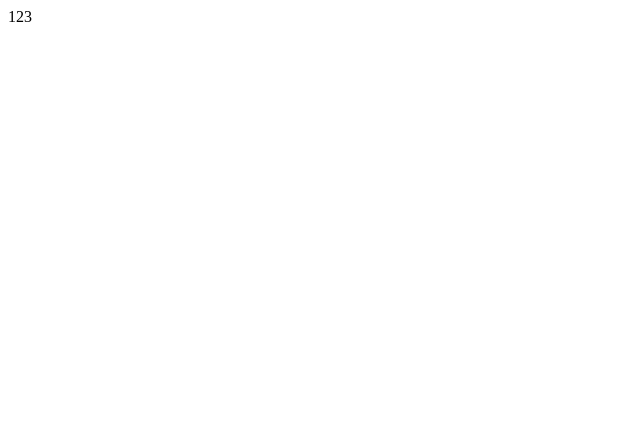
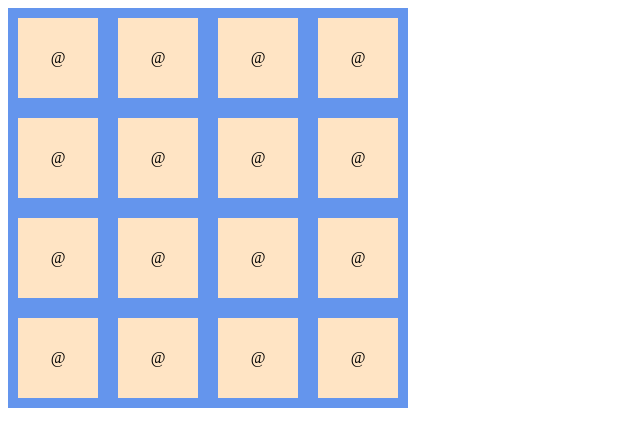
Before and after one commit to RustamV/memory, a React (Create React App) app: page / in a window 1280 px wide. Shown: the top 446 px of the page, without its empty margins (0-640 px from the left). Built offline with nearby package versions, Linux system fonts and the light colour scheme.

Commit message:
grid & cell components

```diff
--- a/package.json
+++ b/package.json
@@ -10,6 +10,7 @@
     "@types/node": "^12.20.29",
     "@types/react": "^17.0.29",
     "@types/react-dom": "^17.0.9",
+    "node-sass": "^6.0.1",
     "react": "^17.0.2",
     "react-dom": "^17.0.2",
     "react-scripts": "4.0.3",
--- /dev/null
+++ b/src/components/Cell/index.module.scss
@@ -0,0 +1,8 @@
+.cell {
+    width: 80px;
+    height: 80px;
+    background-color: bisque;
+    display: flex;
+    justify-content: center;
+    align-items: center;
+}
--- /dev/null
+++ b/src/components/Cell/index.tsx
@@ -0,0 +1,17 @@
+import styles from "./index.module.scss";
+
+const Cell = ({
+    id,
+    x,
+    y,
+    content
+}: {
+    id: number;
+    x: number;
+    y: number;
+    content: string;
+}) => {
+    return <div className={styles.cell}>{content}</div>;
+};
+
+export default Cell;
--- /dev/null
+++ b/src/components/Grid/index.module.scss
@@ -0,0 +1,8 @@
+.grid {
+    display: inline-grid;
+    grid-template-columns: repeat(4, 100px);
+    grid-template-rows: repeat(4, 100px);
+    align-items: center;
+    justify-items: center;
+    background-color: cornflowerblue;
+}
--- /dev/null
+++ b/src/components/Grid/index.tsx
@@ -0,0 +1,36 @@
+import { useState } from "react";
+import { Cell } from "..";
+import styles from "./index.module.scss";
+import { config } from "../../helpers";
+
+const Grid = () => {
+    const initializeGrid = () => {
+        const { defaultGridSize: dgs } = config;
+        let tempGrid = [];
+
+        for (let column = 0; column < dgs; column++) {
+            for (let row = 0; row < dgs; row++) {
+                tempGrid.push({
+                    id: column * dgs + row,
+                    x: row,
+                    y: column,
+                    content: "@"
+                });
+            }
+        }
+
+        return tempGrid;
+    };
+
+    const [grid, setGrid] = useState(initializeGrid());
+
+    return (
+        <div className={styles.grid}>
+            {grid.map((cell) => (
+                <Cell key={cell.id} {...cell} />
+            ))}
+        </div>
+    );
+};
+
+export default Grid;
--- /dev/null
+++ b/src/components/index.js
@@ -0,0 +1,2 @@
+export { default as Grid } from "./Grid";
+export { default as Cell } from "./Cell";
--- /dev/null
+++ b/src/helpers/config.js
@@ -0,0 +1,5 @@
+const config = {
+    defaultGridSize: 4
+};
+
+export default config;
--- /dev/null
+++ b/src/helpers/index.js
@@ -0,0 +1 @@
+export { default as config } from "./config";
--- a/src/index.tsx
+++ b/src/index.tsx
@@ -1,9 +1,10 @@
 import React from "react";
 import ReactDOM from "react-dom";
+import { Grid } from "./components";
 
 ReactDOM.render(
     <React.StrictMode>
-        <div>123</div>
+        <Grid />
     </React.StrictMode>,
     document.getElementById("root")
 );
```
Also changed, not shown: 1 other file (tests, documents, lock files or other folders).
